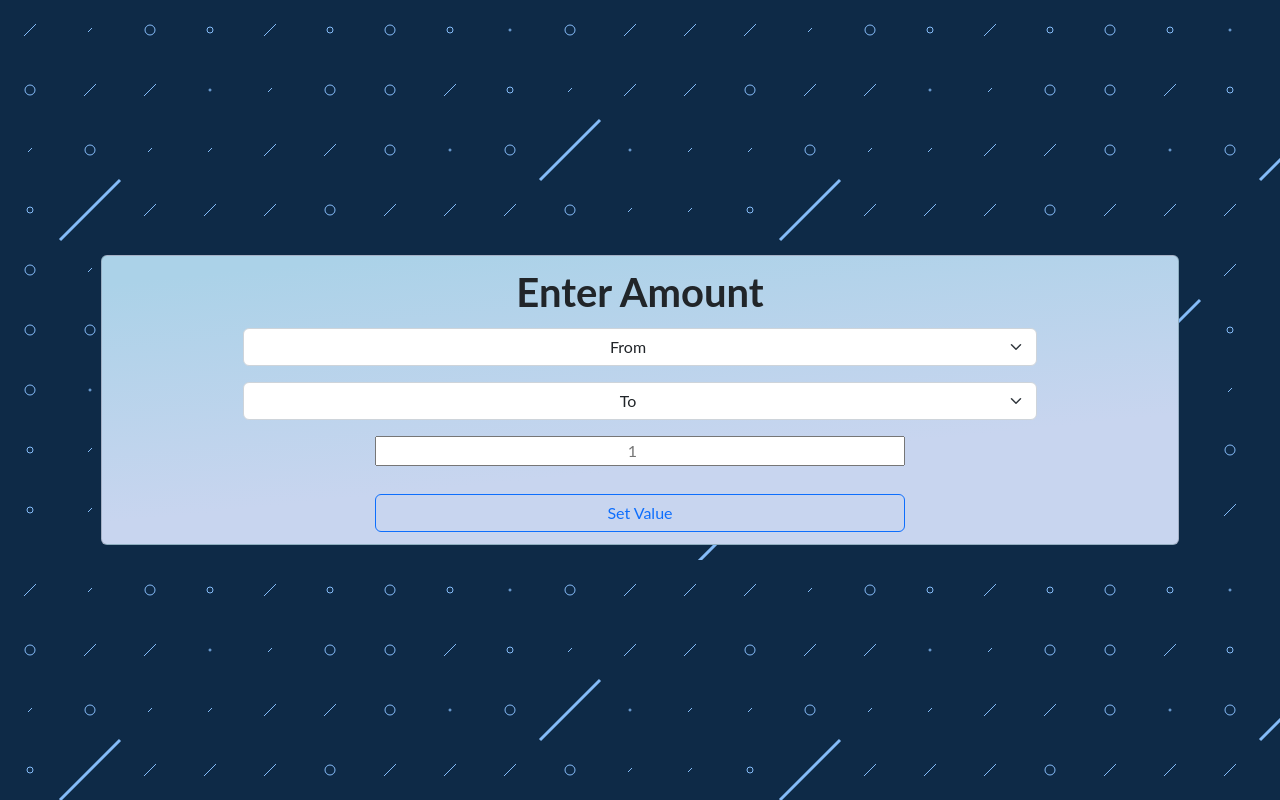
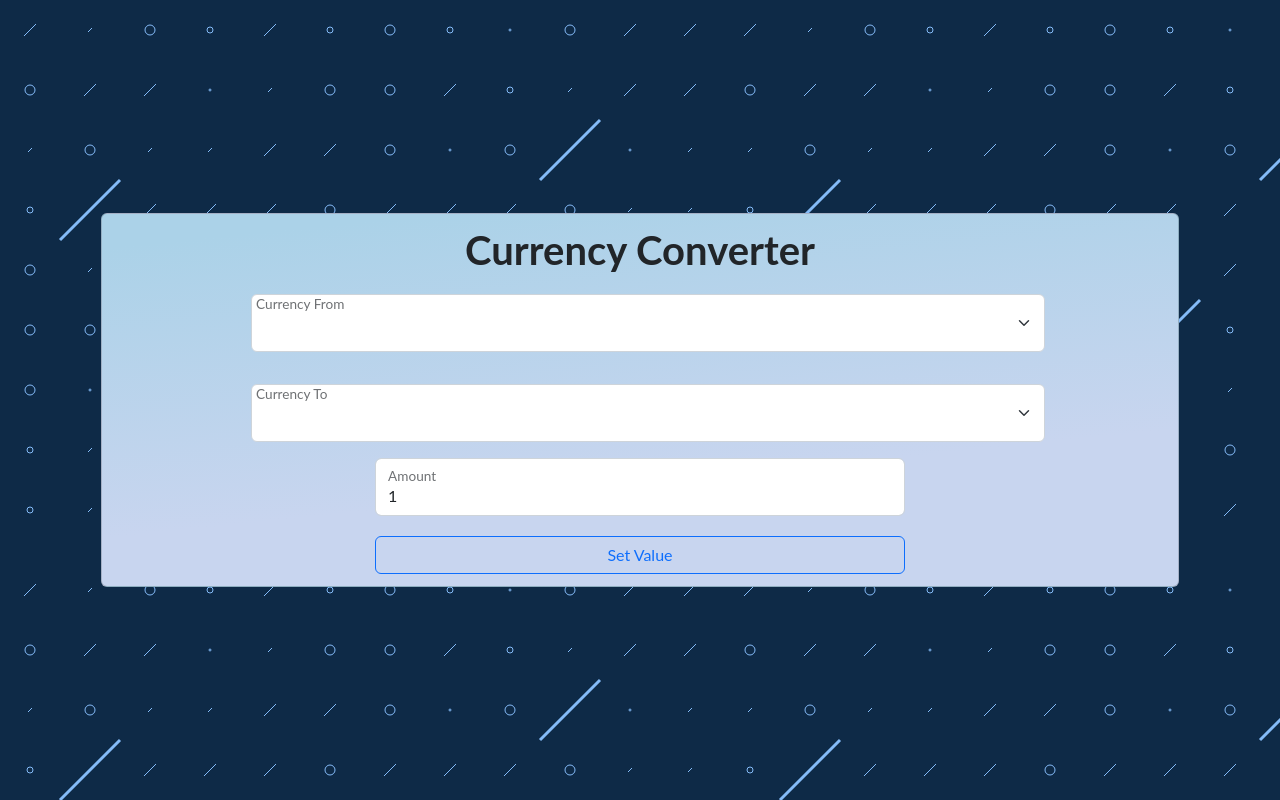
Before and after one commit to ahmedsilat44/Currency-convertor, a plain HTML site: page index.html in a window 1280 px wide. Drawn offline with nearby package versions, Linux system fonts and the light colour scheme; no server answers.

Commit message:
Updated UI

```diff
--- a/index.html
+++ b/index.html
@@ -24,17 +24,24 @@
 
     <div class="card">
 
-      <h1 id="heading" class="m-1">Enter Amount</h1>
+      <h1 id="heading" class="m-1">Currency Converter</h1>
 
-      <select id="selectbox" class="form-select m-2 text-center w-75">
-        <option selected hidden value="null">From</option>
-      </select>
+      <div class="form-floating m-2 text-center w-75">
+        <select id="selectbox" class="form-select m-2 w-100">
+        </select>
+        <label for="selectbox">Currency From</label>
+      </div>
 
-      <select id="selectbox2" class="form-select m-2 text-center w-75">
-        <option selected hidden value="null">To</option>
-      </select>
+      <div class="form-floating m-2 text-center w-75">
+        <select id="selectbox2" class="form-select m-2 w-100">
+        </select>
+        <label for="selectbox2">Currency To</label>
+      </div>
 
-      <input type="number" placeholder="1" id="amount" class="input m-2 text-center w-50">
+      <form class="form-floating align-items-center w-50">
+        <input type="number" class="form-control" id="amount" placeholder="1" value="1">
+        <label for="amount">Amount</label>
+      </form>
 
       <h4 id="h3" class="m-2"><strong></strong></h4>
 
```
